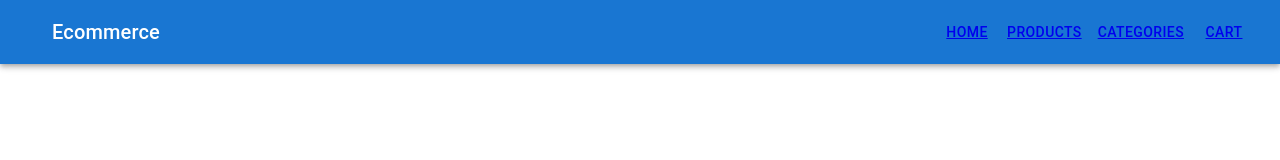
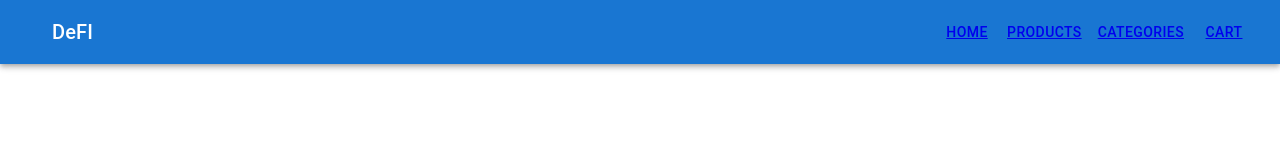
Before and after one commit to dplamenov/Quanterall, a React (Create React App) app in the folder frontend/: page / in a window 1280 px wide. Shown: the top 160 px of the page. Built offline with nearby package versions, Linux system fonts and the light colour scheme.

Commit message:
update header component

```diff
--- a/frontend/src/components/Header.js
+++ b/frontend/src/components/Header.js
@@ -1,9 +1,8 @@
 import {AppBar, Box, Toolbar, Typography, Button, IconButton} from '@mui/material';
-// import MenuIcon from '@mui/icons-material/Menu';
 import { Link } from "react-router-dom";
 
 function Header() {
-    return <Box sx={{ flexGrow: 1 }}>
+    return <Box component="div">
         <AppBar position="static">
             <Toolbar>
                 <IconButton
@@ -15,7 +14,7 @@ function Header() {
                 >
                 </IconButton>
                 <Typography variant="h6" component="div" sx={{ flexGrow: 1 }}>
-                    Ecommerce
+                    DeFI
                 </Typography>
                 <Button color="inherit">
                     <Link to="/">Home</Link>
```
